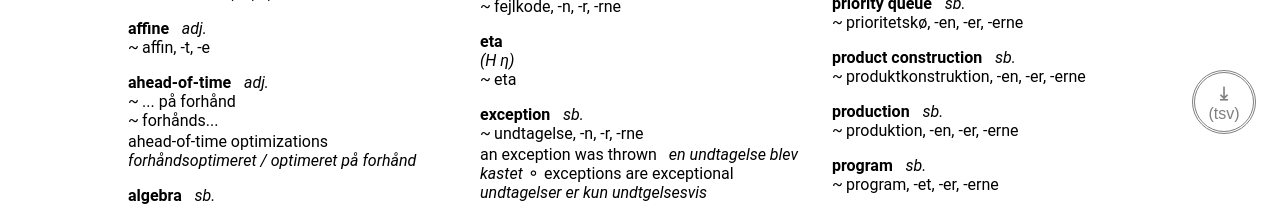
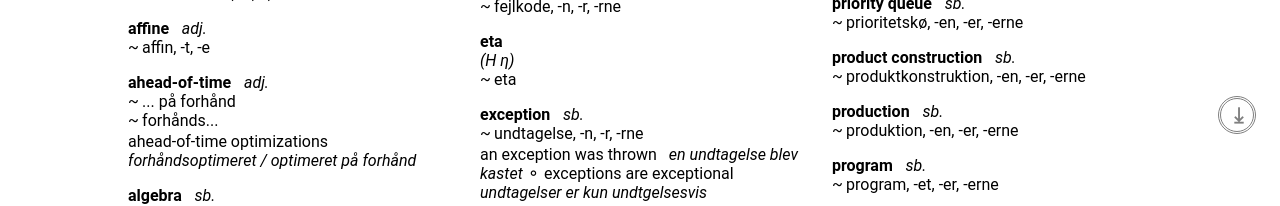
Before and after one commit to SSoelvsten/en-dk, a React (Create React App) app: page / in a window 1280 px wide. Shown: the part 645-851 px from the top of the page. Built offline with nearby package versions, Linux system fonts and the light colour scheme.

Commit message:
Separate button styling from Download logic

```diff
--- a/src/Download.scss
+++ /dev/null
@@ -1,61 +0,0 @@
-.Download {
-    /* Position */
-    & {
-      position: fixed;
-      bottom: 1.3rem;
-      right: 1.5rem;
-    }
-
-    /* Style */
-    & {
-      background-color: white;
-      font-size: 1rem;
-      border: double;
-      border-radius: 50%;
-
-      width: 4rem;
-      height: 4rem;
-
-      @media screen and (max-width: 42rem) {
-          width: 2.4rem;
-          height: 2.4rem;
-          font-size: 0.6rem;
-      }
-    }
-
-    /* Icon and Text */
-    & {
-      color: black;
-      text-align: center;
-
-      span {
-          display: block;
-      }
-
-      .Icon {
-          font-size: 1.2rem;
-          transform: rotate(90deg);
-
-          @media screen and (max-width: 42rem) {
-              font-size: 0.7rem;
-          }
-      }
-    }
-
-    /* Hover Animation */
-    & {
-      opacity: 0.5;
-      transition: 0.2s;
-
-      &:hover {
-          opacity: 1.0;
-          transition: 0.2s;
-          cursor: pointer;
-      }
-    }
-
-    /* Hide on Print */
-    @media print {
-        display: none !important;
-    }
-}
--- a/src/Download.tsx
+++ b/src/Download.tsx
@@ -1,10 +1,10 @@
 import React from 'react';
-import './Download.scss';
-import * as Dictionary from './dictionary.ts';
+import { Lexeme } from './dictionary';
+import RoundButton from './RoundButton';
 
 // -----------------------------------------------------------------------------------------------
 
-const lexeme_key = (l: Dictionary.Lexeme) => {
+const lexeme_key = (l: Lexeme) => {
   const word = l.word.replaceAll(' ', '_');
   const type = l.type ? `_${l.type.slice(0, -1)}` : '';
   const note = l.note && !(l.note.startsWith("GB:") || l.note.startsWith("see") || l.note.startsWith("also"))
@@ -14,7 +14,7 @@ const lexeme_key = (l: Dictionary.Lexeme) => {
 
 const tsv_header: string = "key\tword\ttype\tnote\ttranslations\tphrases"
 
-const tsv_lexeme = (l: Dictionary.Lexeme) => {
+const tsv_lexeme = (l: Lexeme) => {
   const key: string = lexeme_key(l);
   const word: string = l.word;
   const type: string = l.type ? l.type : "";
@@ -25,7 +25,7 @@ const tsv_lexeme = (l: Dictionary.Lexeme) => {
   return `${key}\t${word}\t${type}\t${note}\t${tran}\t${phra}`;
 };
 
-const tsv = (lexemes: Dictionary.Lexeme[]) => {
+const tsv = (lexemes: Lexeme[]) => {
   // Based on: https://stackoverflow.com/a/33542499
   const file_content: string = `${tsv_header}\n${lexemes.map(l => tsv_lexeme(l)).join('\n')}\n`;
   const file_name: string = "en-dk.tsv";
@@ -50,12 +50,10 @@ const tsv = (lexemes: Dictionary.Lexeme[]) => {
 // -----------------------------------------------------------------------------------------------
 
 interface DownloadProps {
-  lexemes: Dictionary.Lexeme[]
+  lexemes: Lexeme[]
 };
 
 const Download = ({ lexemes }: DownloadProps) =>
-  <button className="Download" onClick={() => tsv(lexemes)}>
-    <span className="Icon">&#8677;</span><span>(tsv)</span>
-  </button>;
+  <RoundButton onClick={() => tsv(lexemes)} emoji="&#8677;" emojiRotate={90} title='tsv'/>
 
 export default Download;
--- /dev/null
+++ b/src/RoundButton.scss
@@ -0,0 +1,46 @@
+.RoundButton {
+    /* Position */
+    & {
+      position: fixed;
+      bottom: 1.3rem;
+      right: 1.5rem;
+    }
+
+    /* Style */
+    & {
+      background-color: white;
+      border: double;
+      border-radius: 50%;
+
+      width: 2.4rem;
+      height: 2.4rem;
+    }
+
+    /* Icon */
+    & {
+      color: black;
+      font-size: 1.4rem;
+
+      .Icon {
+        text-align: center;
+        display: block;
+      }
+    }
+
+    /* Hover Animation */
+    & {
+      opacity: 0.5;
+      transition: 0.2s;
+
+      &:hover {
+          opacity: 1.0;
+          transition: 0.2s;
+          cursor: pointer;
+      }
+    }
+
+    /* Hide on Print */
+    @media print {
+        display: none !important;
+    }
+}
--- /dev/null
+++ b/src/RoundButton.tsx
@@ -0,0 +1,23 @@
+import React from 'react';
+import './RoundButton.scss';
+
+interface RoundButtonProps {
+  onClick: () => void;
+  emoji: string;
+  emojiRotate?: number;
+  title: string;
+};
+
+const RoundButton = ({ onClick, emoji, emojiRotate, title }: RoundButtonProps) =>
+  <button className="RoundButton" onClick={onClick} title={title}>
+    <span className="Icon"
+          style={{
+            transform: `rotate(${emojiRotate ? emojiRotate : 0}deg)`,
+            paddingBottom: emojiRotate && emojiRotate % 90 === 0 ? `0.25rem` : 0
+          }}
+    >
+      {emoji}
+    </span>
+  </button>;
+
+export default RoundButton;
```
